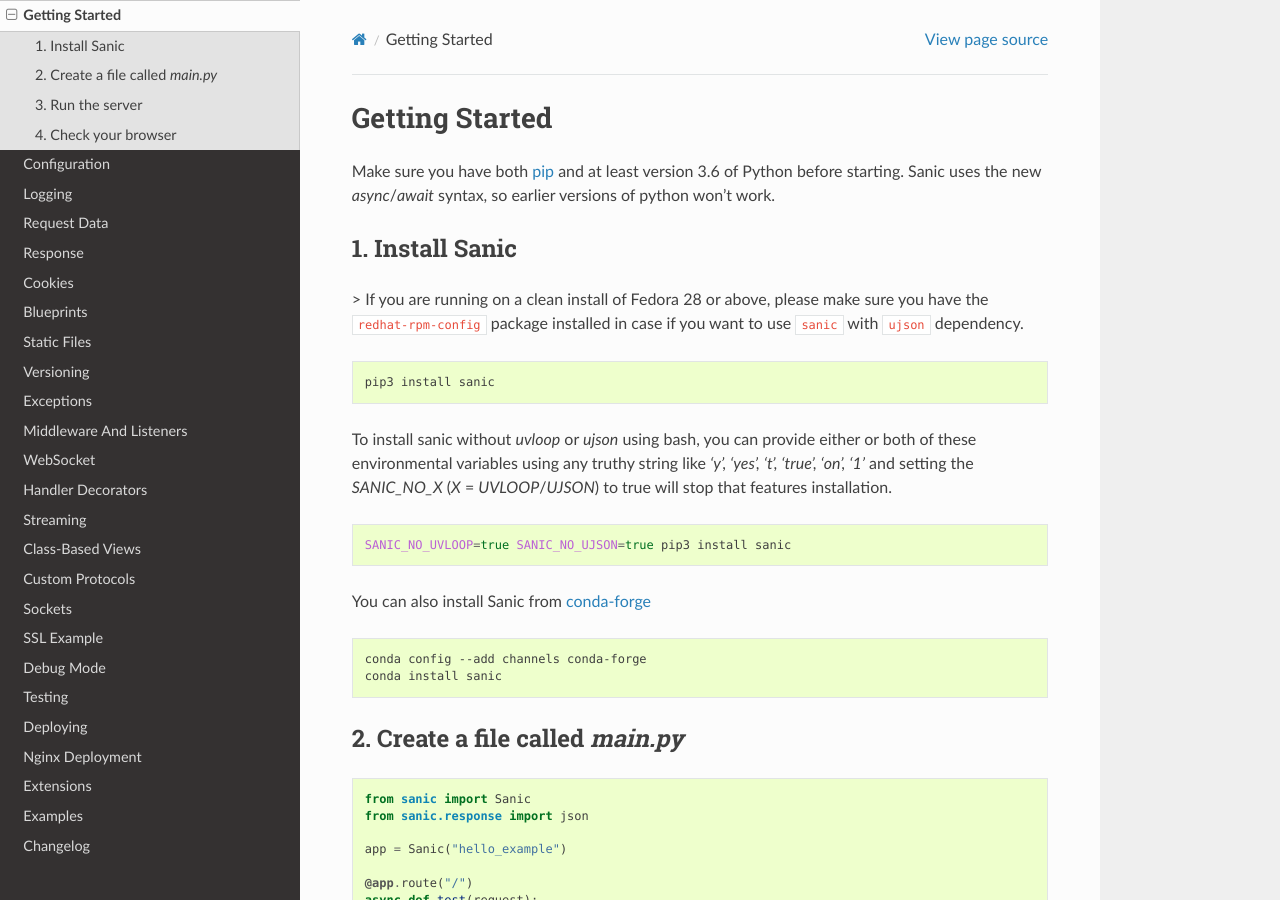
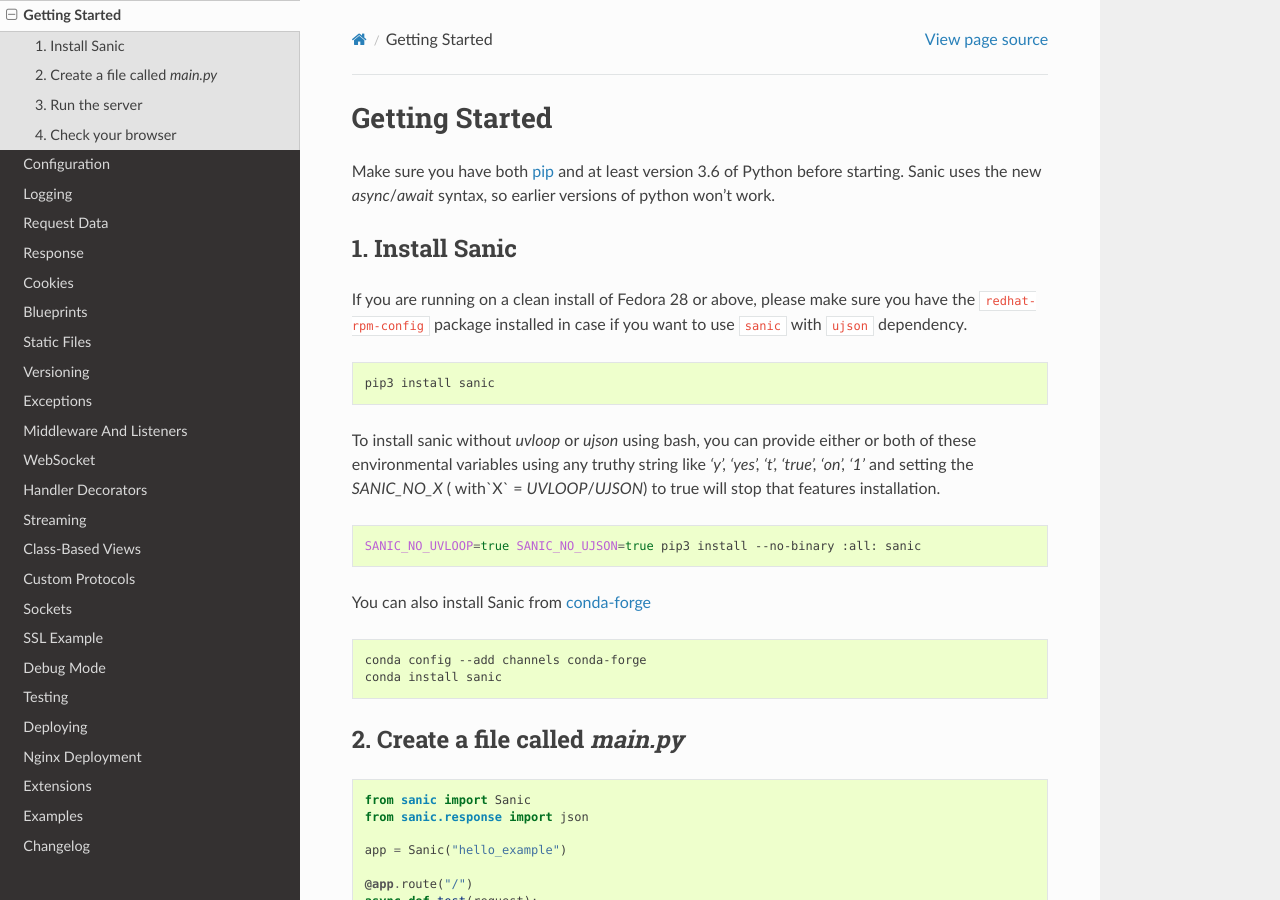
Before and after one commit to MalaBIna/helppier, a Sphinx documentation site: the page built from docs/sanic/getting_started.rst, in a window 1280 px wide and 900 px high. Built offline with Sphinx 7.4.7 and the Read the Docs theme 2.0.0, drawn with Linux system fonts in a browser that asks for light colours; pages that are not in the unit, such as notebooks, are missing from menus.

Commit message:
[Doc] Update getting_started.rst (#1814)
* Update getting_started.rst

Replacing command to install Sanic without uvloop as the provided one is not working (at least in my case)

* Same thing as oneliner

* Update getting_started.rst

Dummy commit for Travis

```diff
--- a/docs/sanic/getting_started.rst
+++ b/docs/sanic/getting_started.rst
@@ -8,19 +8,19 @@
 1. Install Sanic
 ----------------
 
->   If you are running on a clean install of Fedora 28 or above, please make sure you have the ``redhat-rpm-config`` package installed in case if you want to use ``sanic`` with ``ujson`` dependency.
+If you are running on a clean install of Fedora 28 or above, please make sure you have the ``redhat-rpm-config`` package installed in case if you want to use ``sanic`` with ``ujson`` dependency.
 
 .. code-block:: bash
 
     pip3 install sanic
 
 To install sanic without `uvloop` or `ujson` using bash, you can provide either or both of these environmental variables
-using any truthy string like `'y', 'yes', 't', 'true', 'on', '1'` and setting the `SANIC_NO_X` (`X` = `UVLOOP`/`UJSON`)
+using any truthy string like `'y', 'yes', 't', 'true', 'on', '1'` and setting the `SANIC_NO_X` ( with`X` = `UVLOOP`/`UJSON`)
 to true will stop that features installation.
 
 .. code-block:: bash
 
-    SANIC_NO_UVLOOP=true SANIC_NO_UJSON=true pip3 install sanic
+    SANIC_NO_UVLOOP=true SANIC_NO_UJSON=true pip3 install --no-binary :all: sanic
 
 You can also install Sanic from `conda-forge <https://anaconda.org/conda-forge/sanic>`_
 
```
